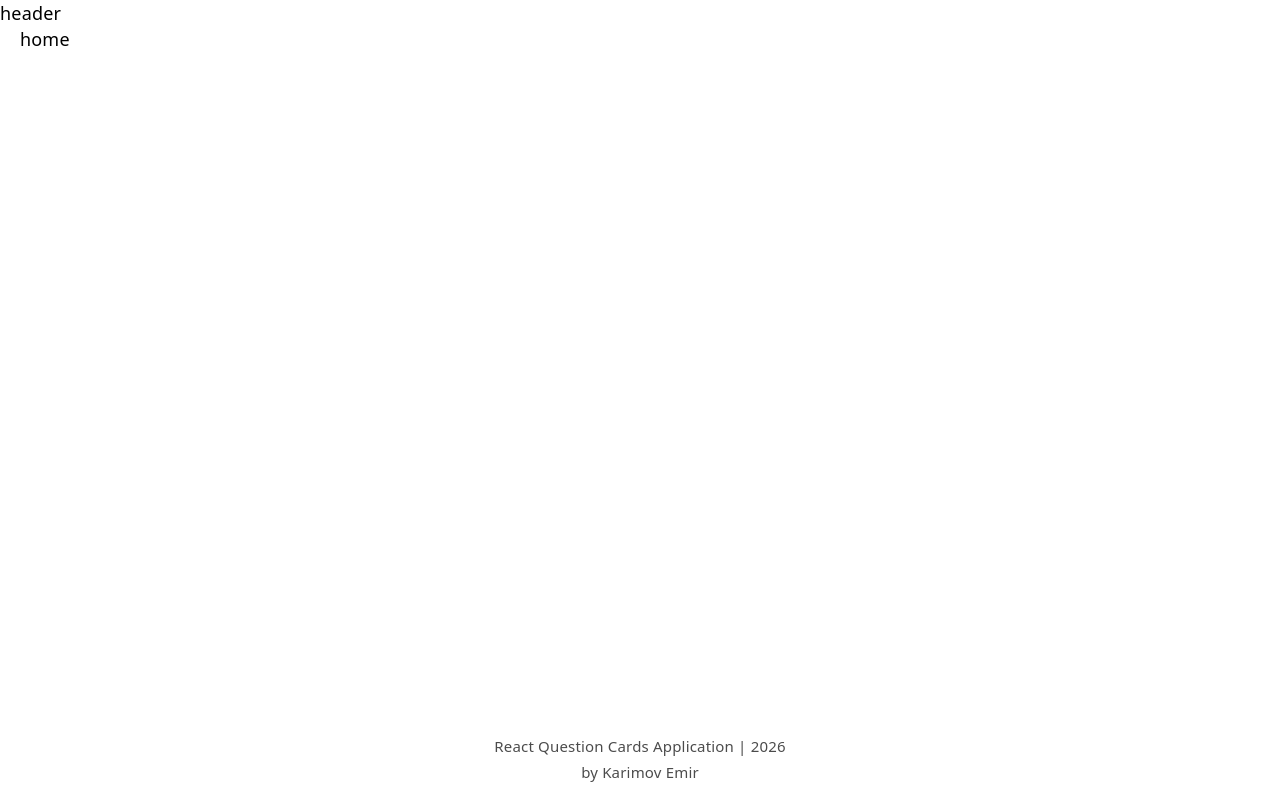
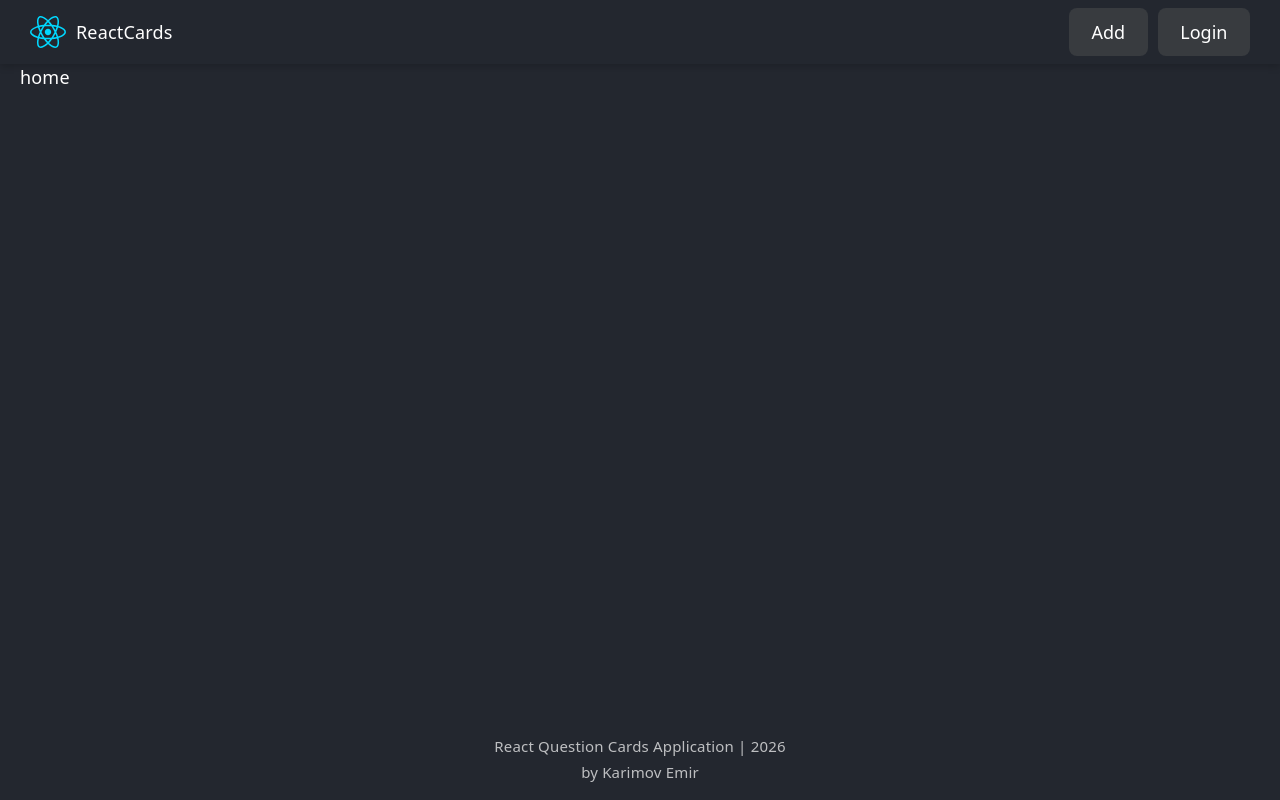
Before and after one commit to karimover/ReactCards-App, a React (Vite) app: page / in a window 1280 px wide. Built offline with nearby package versions, Linux system fonts and the light colour scheme.

Commit message:
header and button implementation

```diff
--- a/src/components/Button/Button.jsx
+++ b/src/components/Button/Button.jsx
@@ -1,16 +1,9 @@
-import {} from "react";
 import cls from "./Button.module.css";
 
-const isPrimary = true;
-
-export const Button = ({ onClick, children }) => {
-  // console.log(cls);
-  // console.log(onClick, children);
-  // return <button className={isPrimary ? cls.primary : cls.btn}> Button </button>
-  return (
-    <button className={`${cls.btn} ${isPrimary ? cls.primary : ""}`} onClick={onClick}>
-      {" "}
-      {children}{" "}
-    </button>
-  );
+export const Button = ({ onClick, isActive, isDisabled, children }) => {
+    return (
+        <button className={`${cls.btn} ${isActive ? cls.active : ""}`} onClick={onClick} disabled={isDisabled}>
+            {children}
+        </button>
+    );
 };
--- a/src/components/Button/Button.module.css
+++ b/src/components/Button/Button.module.css
@@ -1,7 +1,31 @@
 .btn {
-    background-color: burlywood;
+    border-radius: 8px;
+    border: 1px solid transparent;
+    padding: 0.6em 1.2em;
+    font-size: 1em;
+    font-weight: 500;
+    font-family: inherit;
+    background-color: var(--btn-bg-color);
+    color: var(--btn-text-color);
+    cursor: pointer;
+    transition: border-color 0.25s;
 }
 
-.primary {
-    background-color: cadetblue;
+.btn:hover {
+    border-color: #2f2f2f;
 }
+
+.btn:focus,
+.btn:focus-visible {
+    outline: 4px auto #2f2f2f;
+}
+
+.btn:disabled {
+    opacity: 50%;
+    pointer-events: none;
+}
+
+.active {
+    color: #000;
+    background-color: #ce7e1d;
+}
--- /dev/null
+++ b/src/components/Button/index.jsx
@@ -0,0 +1 @@
+export { Button } from "./Button";
--- /dev/null
+++ b/src/components/Header/Header.jsx
@@ -0,0 +1,19 @@
+import ReactLogo from "../../assets/react.svg";
+import { Button } from "../Button";
+import cls from "./Header.module.css";
+
+export const Header = () => {
+    return (
+        <header className={cls.header}>
+            <p>
+                <img src={ReactLogo} alt="react logo" />
+                <span>ReactCards</span>
+            </p>
+
+            <div className={cls.headerButtons}>
+                <Button>Add</Button>
+                <Button>Login</Button>
+            </div>
+        </header>
+    );
+};
--- /dev/null
+++ b/src/components/Header/Header.module.css
@@ -0,0 +1,27 @@
+.header {
+    width: 100%;
+    height: 70px;
+    background-color: var(--main-bg-color);
+    padding: 0 30px;
+    display: flex;
+    justify-content: space-between;
+    align-items: center;
+    box-shadow: 0 2px 8px 0 rgba(0, 0, 0, .2);
+
+    p {
+        text-transform: capitalize;
+        display: flex;
+        justify-content: center;
+        align-items: center;
+        gap: 10px;
+        cursor: pointer;
+        user-select: none;
+    }
+}
+
+.headerButtons {
+    display: flex;
+    justify-content: center;
+    align-items: center;
+    gap: 10px;
+}
--- /dev/null
+++ b/src/components/Header/index.jsx
@@ -0,0 +1 @@
+export { Header } from "./Header";
--- a/src/components/MainLayout/MainLayout.jsx
+++ b/src/components/MainLayout/MainLayout.jsx
@@ -1,12 +1,13 @@
 import { Outlet } from "react-router-dom";
 import cls from "./MainLayout.module.css";
+import { Header } from "../Header";
 
 export const MainLayout = () => {
     const currentYear = new Date().getFullYear();
 
     return (
         <div className={cls.mainLayout}>
-            <header>header</header>
+            <Header />
             <div className={cls.mainWrapper}>
                 <main className={cls.main}>
                     <Outlet />
--- a/src/index.css
+++ b/src/index.css
@@ -2,6 +2,9 @@
   --main-bg-color: #23272F;
 
   --text-color: #fff;
+
+  --btn-bg-color: #383b3f;
+  --btn-text-color: #fff;
 
 
 
@@ -43,12 +46,18 @@
   :root {
     --main-bg-color: #fff;
     --text-color: #000;
+
+    --btn-bg-color: #16444f;
+    --btn-text-color: #57C4CD;
   }
 }
 
-@media (prefers-color-scheme: dark) {
+@media (prefers-color-scheme: light) {
   :root {
     --main-bg-color: #23272F;
     --text-color: #fff;
+
+    --btn-bg-color: #383b3f;
+    --btn-text-color: #fff;
   }
 }
```
